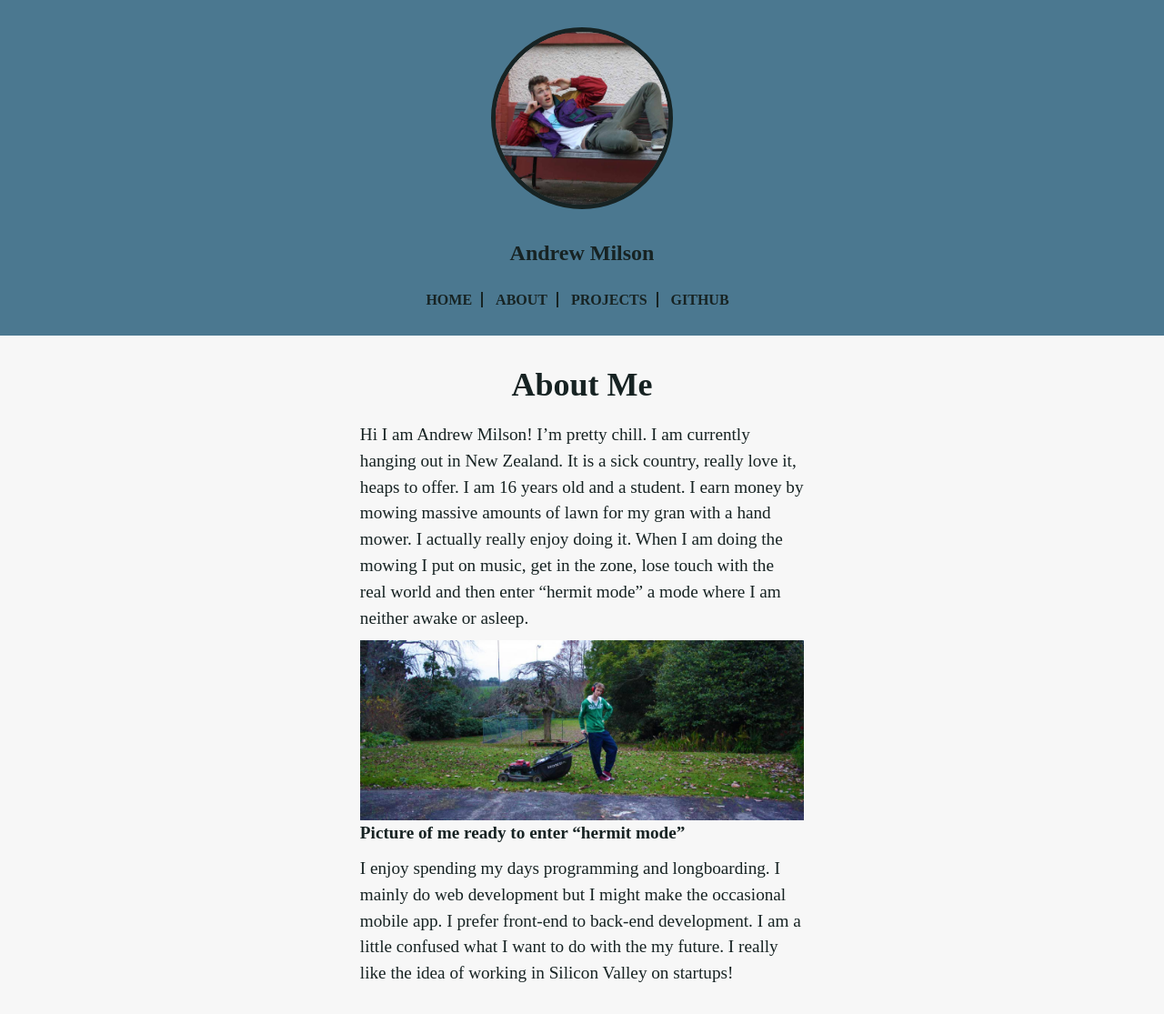
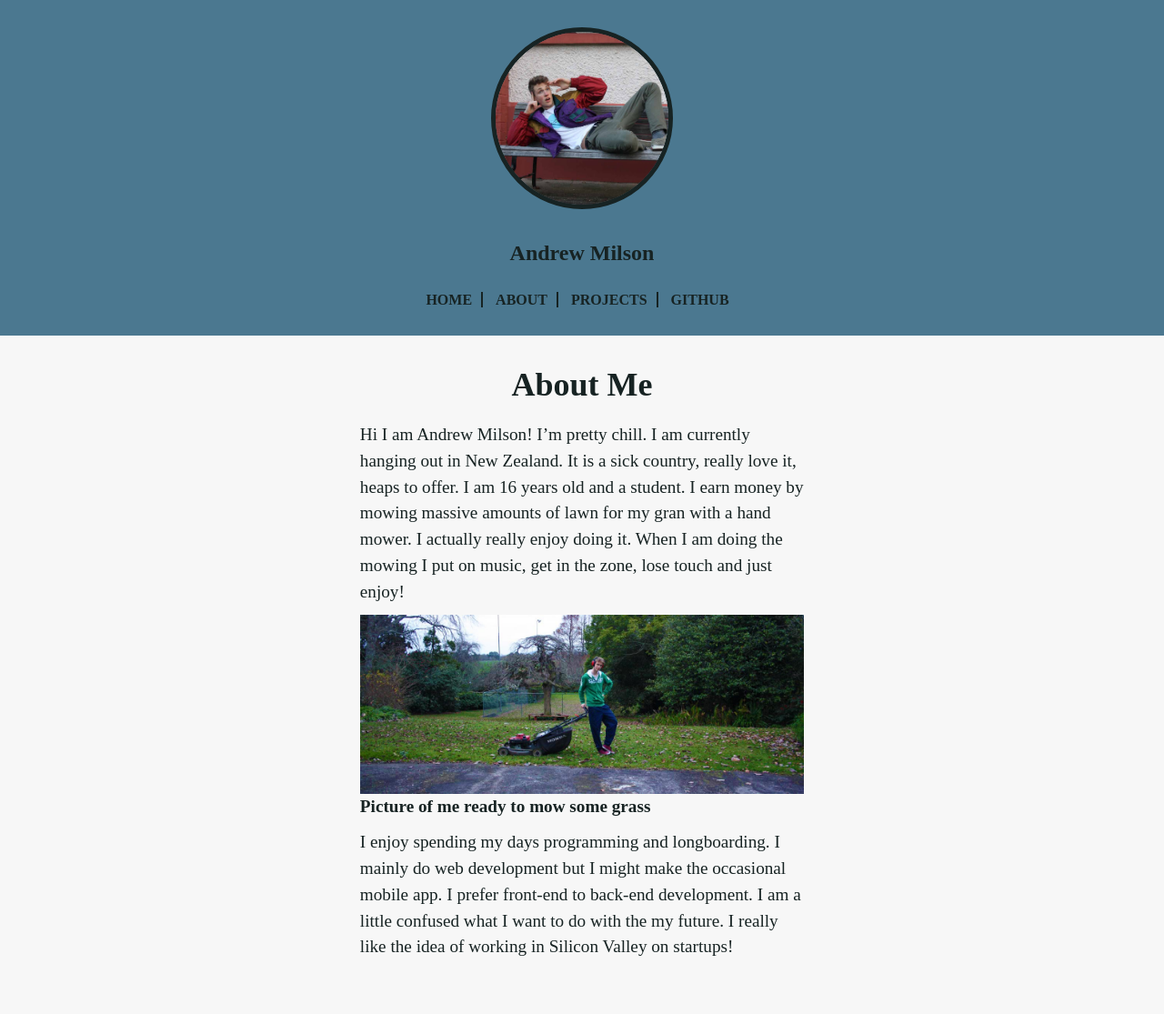
Before and after one commit to andrewmilson/andrewmilson.github.io, a Jekyll site: the page built from about.md, in a window 1280 px wide. Shown: the whole page at 91% size. Built offline with Jekyll 4.4.1, drawn with Linux system fonts in a browser that asks for light colours; some web fonts are replaced; Markdown is read by kramdown in place of the engine named in the settings; after the commit the page ends 1086 px from its top, so only the background shows below that.

Commit message:
Made some changes to the about page.

```diff
--- a/about.md
+++ b/about.md
@@ -4,9 +4,9 @@ title: About Me
 permalink: /about/
 ---
 
-Hi I am Andrew Milson! I'm pretty chill. I am currently hanging out in New Zealand. It is a sick country, really love it, heaps to offer. I am 16 years old and a student. I earn money by mowing massive amounts of lawn for my gran with a hand mower. I actually really enjoy doing it. When I am doing the mowing I put on music, get in the zone, lose touch with the real world and then enter "hermit mode" a mode where I am neither awake or asleep.
+Hi I am Andrew Milson! I'm pretty chill. I am currently hanging out in New Zealand. It is a sick country, really love it, heaps to offer. I am 16 years old and a student. I earn money by mowing massive amounts of lawn for my gran with a hand mower. I actually really enjoy doing it. When I am doing the mowing I put on music, get in the zone, lose touch and just enjoy!
 
-![Picture of me ready to enter "hermit mode"](images/mower-and-i.jpg)
-__Picture of me ready to enter "hermit mode"__
+![Picture of me ready to mow some grass](images/mower-and-i.jpg)
+__Picture of me ready to mow some grass__
 
 I enjoy spending my days programming and longboarding. I mainly do web development but I might make the occasional mobile app. I prefer front-end to back-end development. I am a little confused what I want to do with the my future. I really like the idea of working in Silicon Valley on startups!
```
